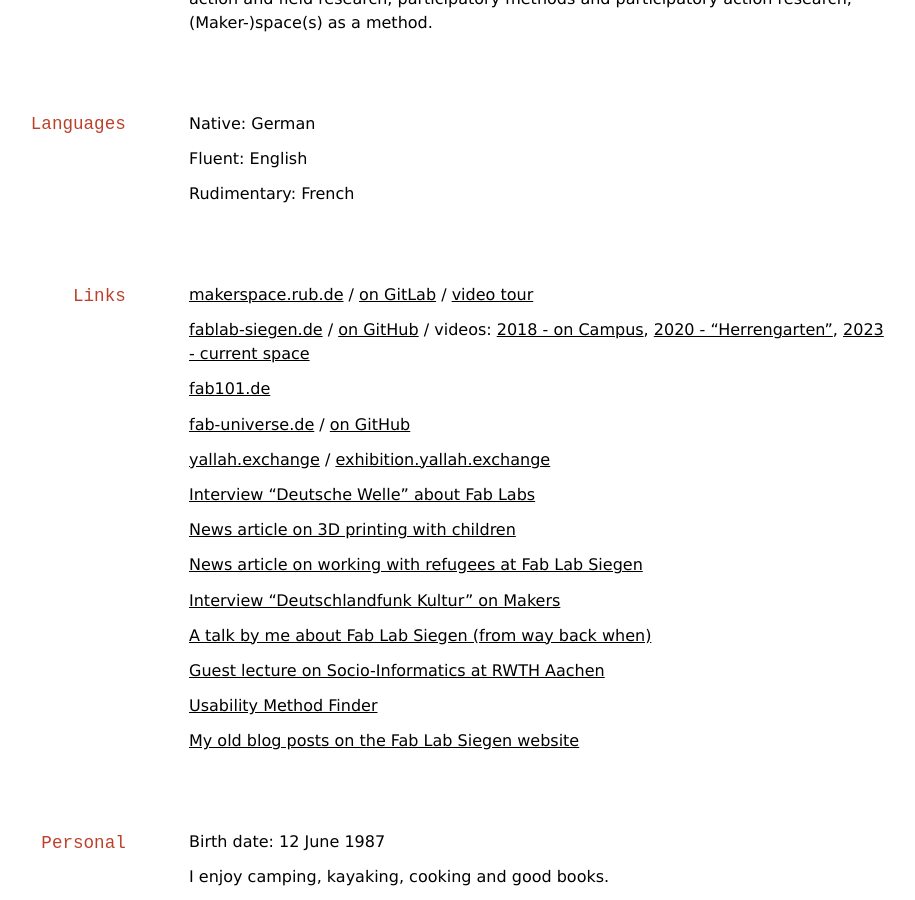
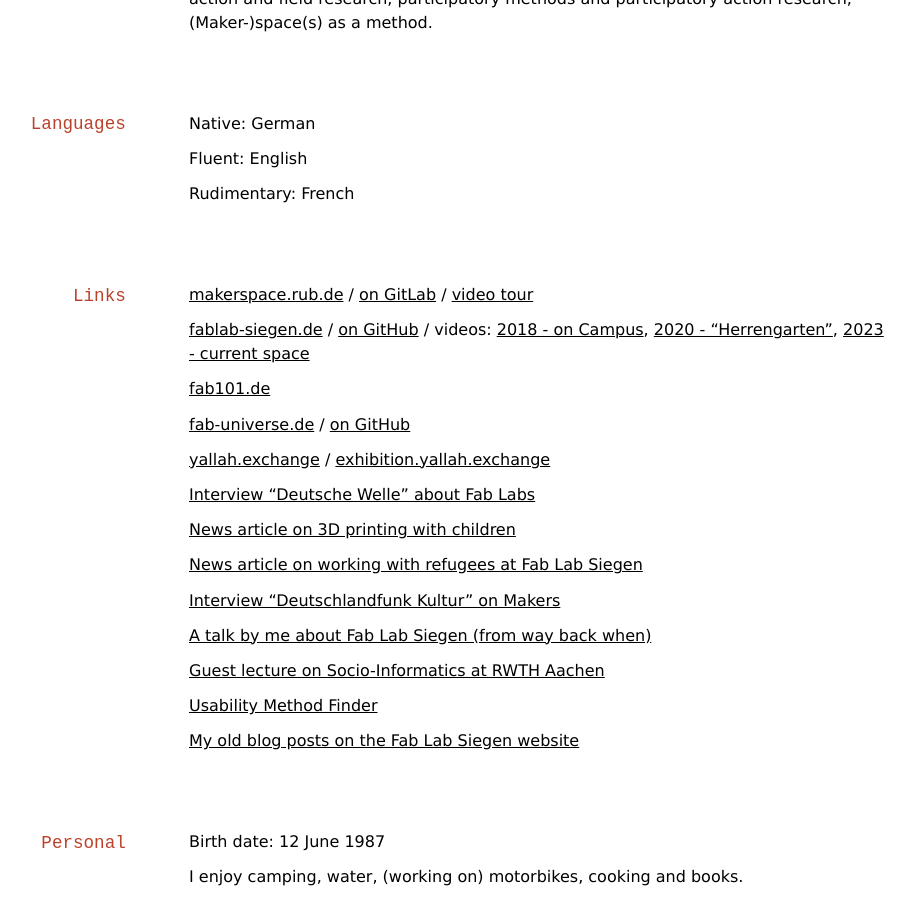
Before and after one commit to oliverstickel/oliverstickel.github.io, a Jekyll site: the page built from index.md, in a window 1280 px wide and 900 px high, scrolled down 5132 px. Shown: the whole window, without its empty margins (143-1058 px from the left). Built offline with Jekyll 4.4.1, drawn with Linux system fonts in a browser that asks for light colours; nearby versions of some CDN libraries; a style sheet for code colours, icons or effects is not loaded.

Commit message:
Update index.md

```diff
--- a/index.md
+++ b/index.md
@@ -200,4 +200,4 @@ Rudimentary:  French
 
 Birth date: 12 June 1987
 
-I enjoy camping, kayaking, cooking and good books.
+I enjoy camping, water, (working on) motorbikes, cooking and books.
```
